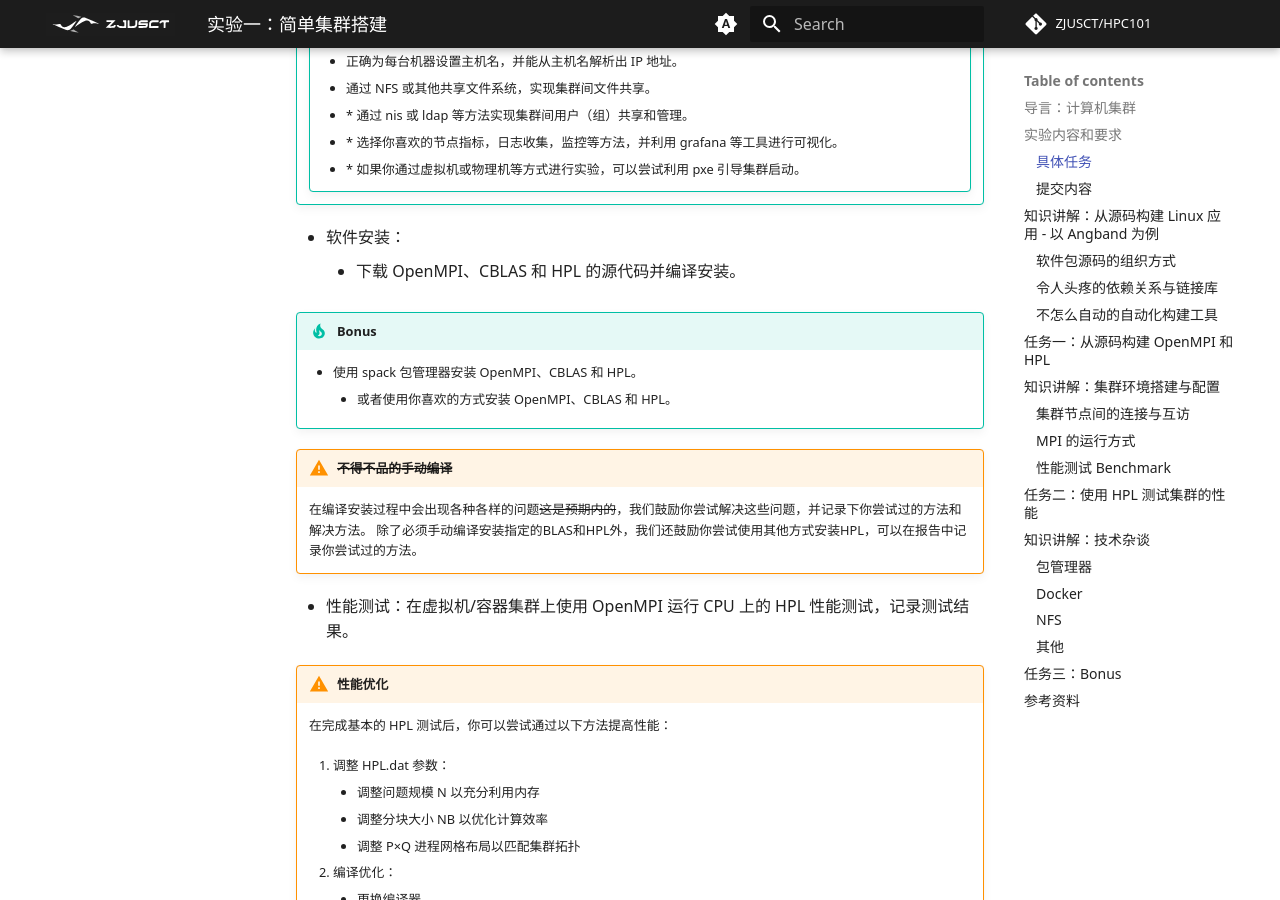
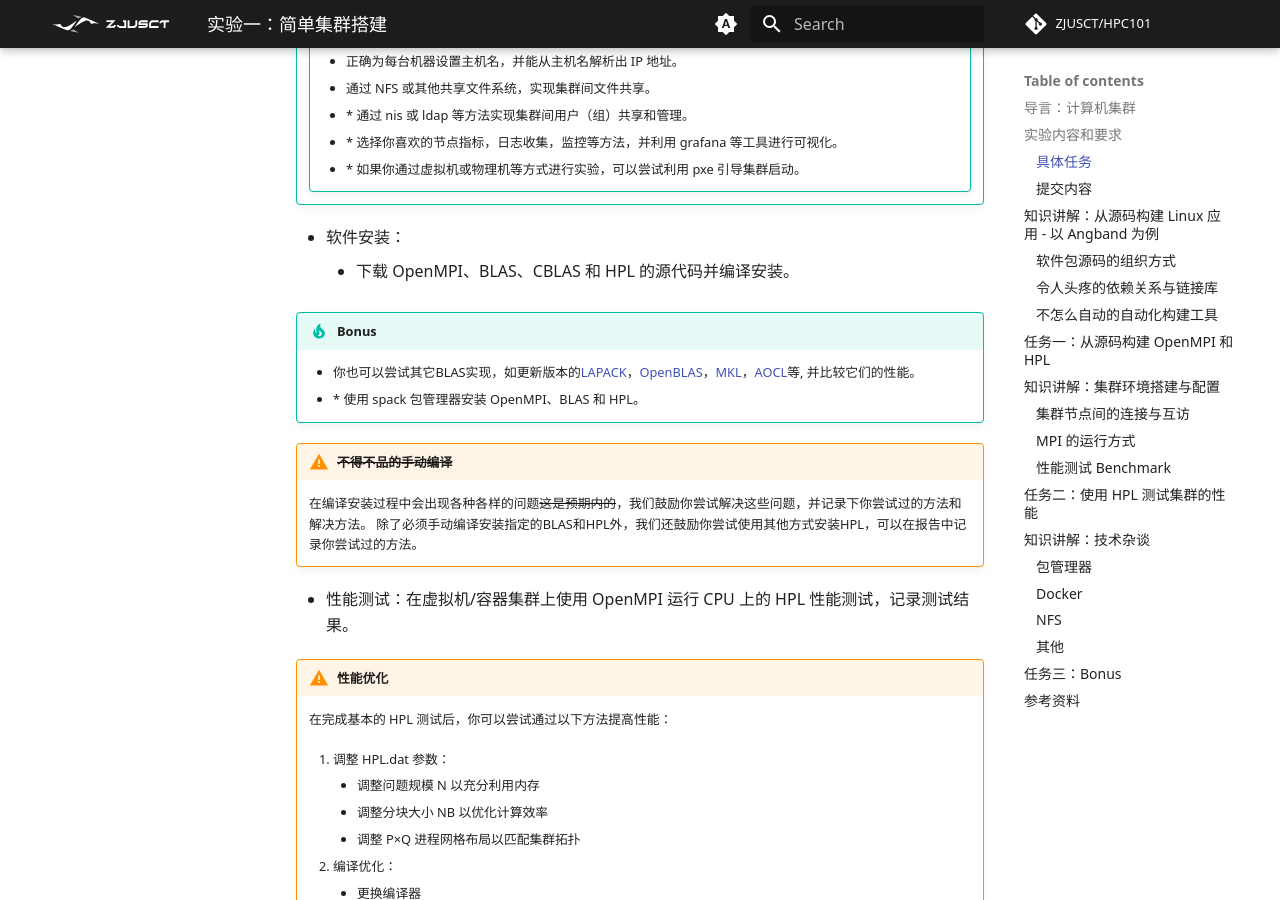
Before and after one commit to wys917/HPC101, an MkDocs documentation site: the page built from docs/lab/Lab1-MiniCluster/index.md, in a window 1280 px wide and 900 px high, scrolled down 1454 px. Built offline with MkDocs 1.6.1 and Material for MkDocs 9.7.7, drawn with Linux system fonts in a browser that asks for light colours; some web fonts are replaced; comment, search, counter and statistics services are not loaded.

Commit message:
feat: refine blas bonus

```diff
--- a/docs/lab/Lab1-MiniCluster/index.md
+++ b/docs/lab/Lab1-MiniCluster/index.md
@@ -44,12 +44,12 @@
         - \* 如果你通过虚拟机或物理机等方式进行实验，可以尝试利用 pxe 引导集群启动。
 
 - 软件安装：
-    - 下载 OpenMPI、CBLAS 和 HPL 的源代码并编译安装。
+    - 下载 OpenMPI、BLAS、CBLAS 和 HPL 的源代码并编译安装。
 
 !!! tip "Bonus"
 
-    - 使用 spack 包管理器安装 OpenMPI、CBLAS 和 HPL。
-        - 或者使用你喜欢的方式安装 OpenMPI、CBLAS 和 HPL。
+    - 你也可以尝试其它BLAS实现，如更新版本的[LAPACK](https://www.netlib.org/lapack/)，[OpenBLAS](http://www.openmathlib.org/OpenBLAS/)，[MKL](https://www.intel.com/content/www/us/en/developer/tools/oneapi/onemkl.html)，[AOCL](https://www.amd.com/en/developer/aocl.html)等, 并比较它们的性能。
+    - \* 使用 spack 包管理器安装 OpenMPI、BLAS 和 HPL。
 
 !!! warning "<del>不得不品的手动编译</del>"
     在编译安装过程中会出现各种各样的问题<del>这是预期内的</del>，我们鼓励你尝试解决这些问题，并记录下你尝试过的方法和解决方法。
```
